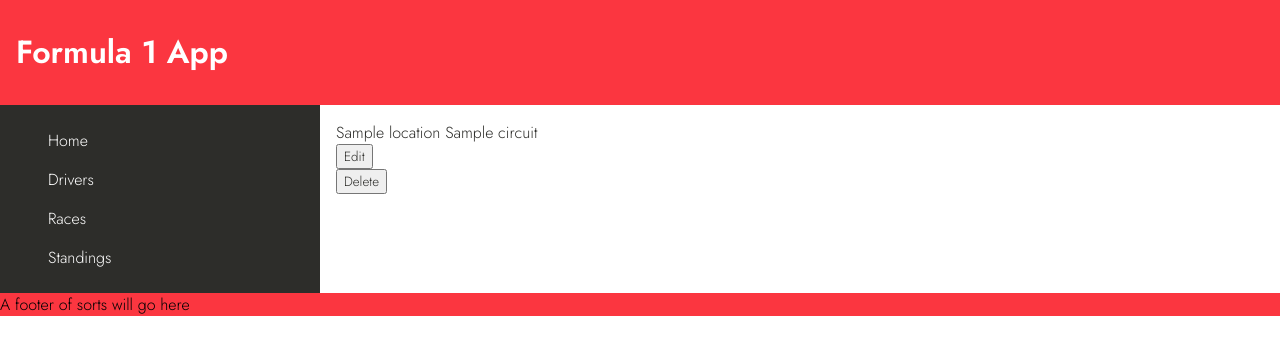
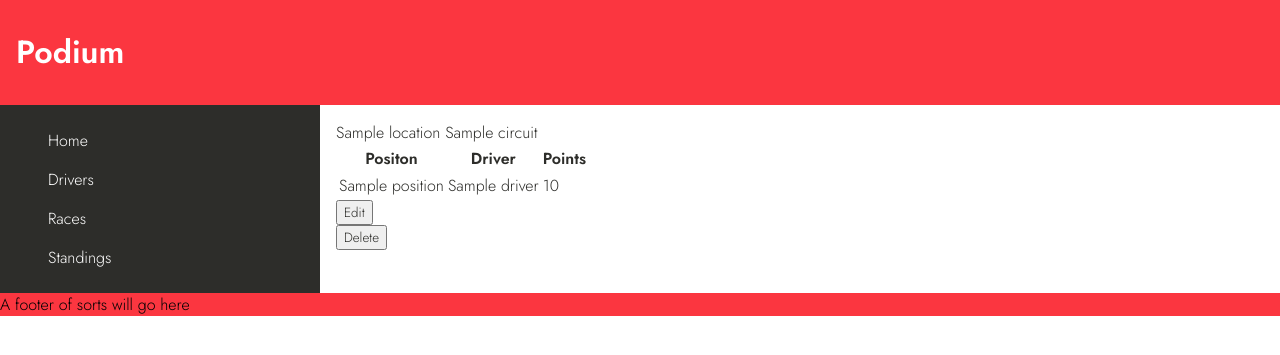
Before and after one commit to ethanBaird/trackside, a Flask app: page /races/1 in a window 1280 px wide. Shown: the top 355 px of the page. Run offline with Flask 2, Linux system fonts and the light colour scheme; a database or web service that is not in the repository returns one stand-in record (values such as "Sample title"); some libraries are stand-ins or nearby versions.

Commit message:
moved race results to race controller #show

```diff
--- a/controllers/races_controller.py
+++ b/controllers/races_controller.py
@@ -21,7 +21,8 @@ def races():
 @races_blueprint.route('/races/<id>')
 def show(id):
     race = races_repository.select(id)
-    return render_template('races/show.html', race=race)
+    results = results_repository.select(id)
+    return render_template('races/show.html', race=race, results=results)
 
 # new '/races/new'
 @races_blueprint.route('/races/new')
--- a/controllers/results_controller.py
+++ b/controllers/results_controller.py
@@ -10,5 +10,4 @@ results_blueprint = Blueprint("results", __name__)
 #show one - on race page
 @results_blueprint.route('/races/results/<race_id>')
 def race_results(race_id):
-    results = results_repository.select(race_id)
-    return render_template('races/results/index.html', results=results)
+    pass
--- a/templates/base.html
+++ b/templates/base.html
@@ -12,7 +12,7 @@
 </head>
 <body>
     <header>
-        <h1>Formula 1 App</h1>
+        <h1>Podium</h1>
     </header>
     <main>
         <nav>
--- a/templates/races/show.html
+++ b/templates/races/show.html
@@ -2,6 +2,21 @@
 
 {% block content %}
     <a href="/races/results/{{race.id}}">{{ race.location }}</a> {{ race.circuit }}
+
+    <table>
+        <tr>
+            <th>Positon</th>
+            <th>Driver</th>
+            <th>Points</th>
+        </tr>
+        {% for result in results %}
+        <tr>
+            <td>{{ result.score.position }}</td>
+            <td>{{ result.driver.name }}</td>
+            <td>{{ result.score.points }}</td>
+        </tr>
+        {% endfor %}
+    </table>
 
     <form action="/races/{{race.id}}/edit">
         <button type="submit">Edit</button>
@@ -9,4 +24,5 @@
     <form action="/races/{{race.id}}/delete" method="post">
         <button type="submit">Delete</button>
     </form>
+
 {% endblock content %}
```
